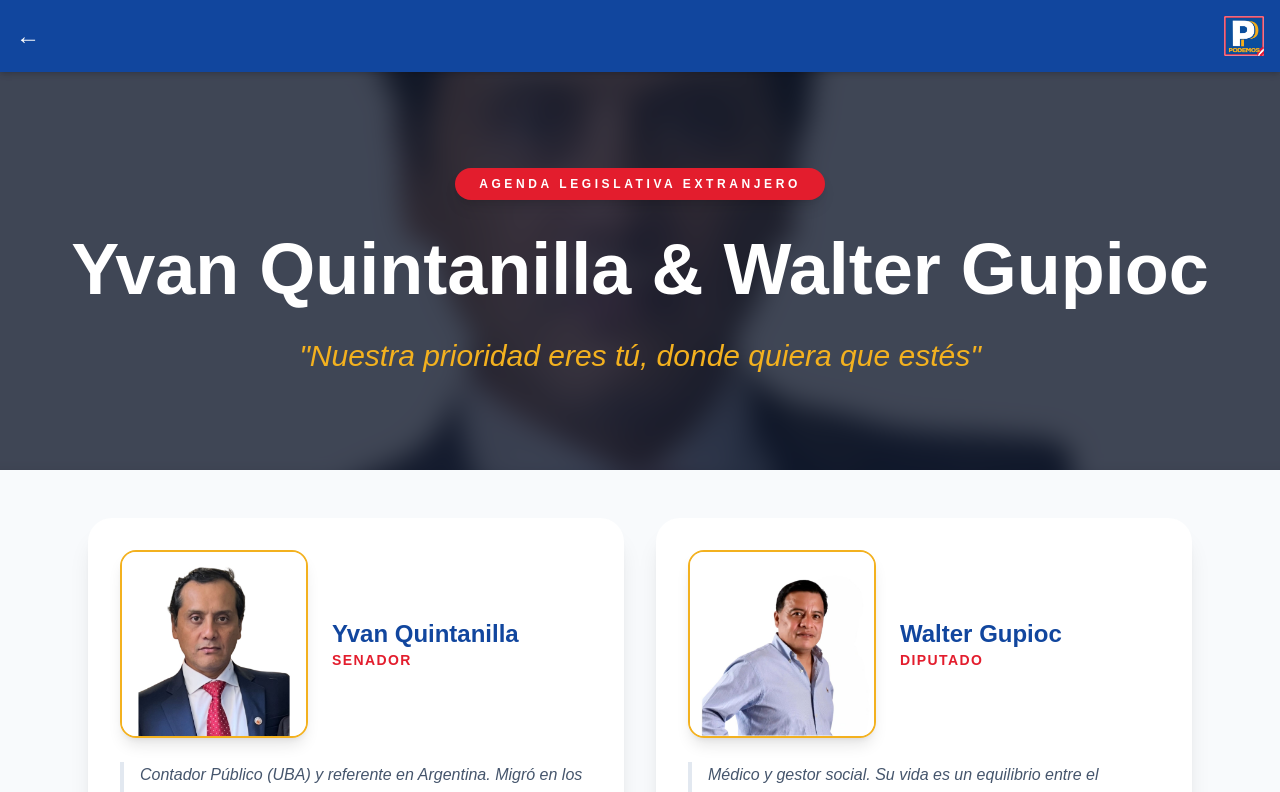
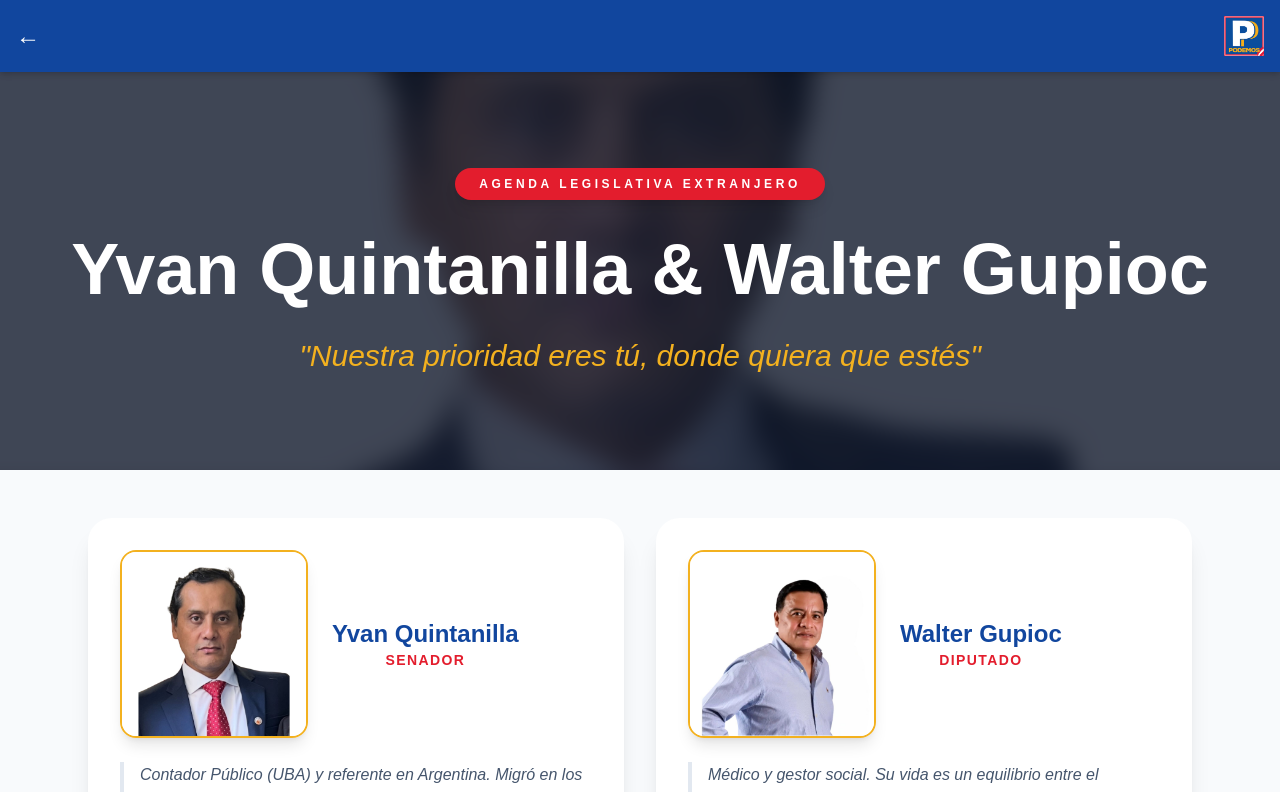
Before and after one commit to AlessandroGonzales/Podemos-Peru, a React (Vite) app: page /candidato/1 in a window 1280 px wide. Shown: the top 792 px of the page. Built offline with nearby package versions, Linux system fonts and the light colour scheme; a web font is replaced by a local one.

Commit message:
The carga words is center

```diff
--- a/src/CandidatoDetatils.jsx
+++ b/src/CandidatoDetatils.jsx
@@ -153,7 +153,7 @@ const CandidatoDetail = () => {
                       <h2 className="text-2xl font-bold text-[#11469E]">
                         {cand.nombre}
                       </h2>
-                      <p className="text-[#E31D2D] font-bold text-sm uppercase tracking-widest">
+                      <p className="text-[#E31D2D] font-bold text-sm uppercase tracking-widest text-center">
                         {cand.cargo}
                       </p>
                     </div>
```
